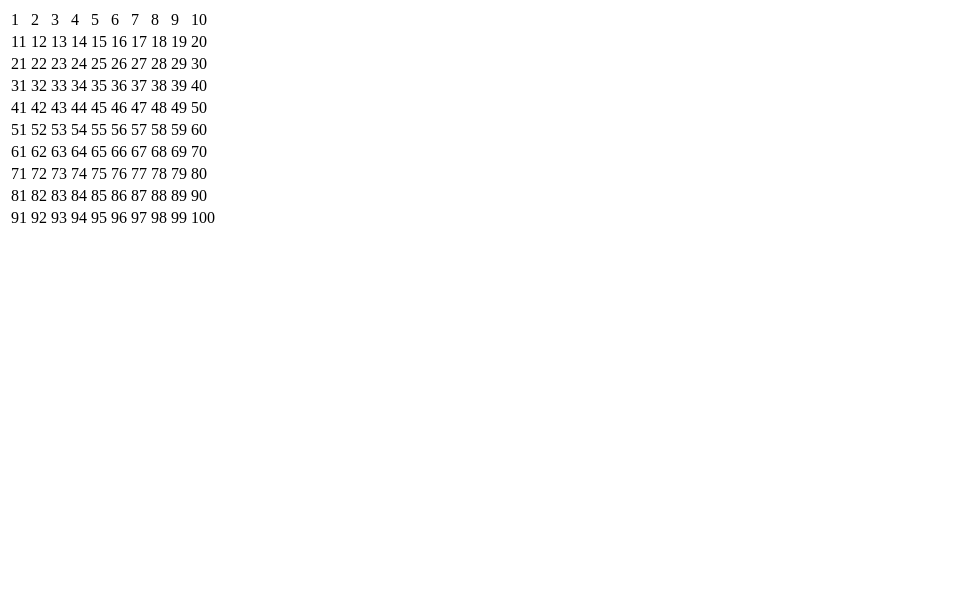
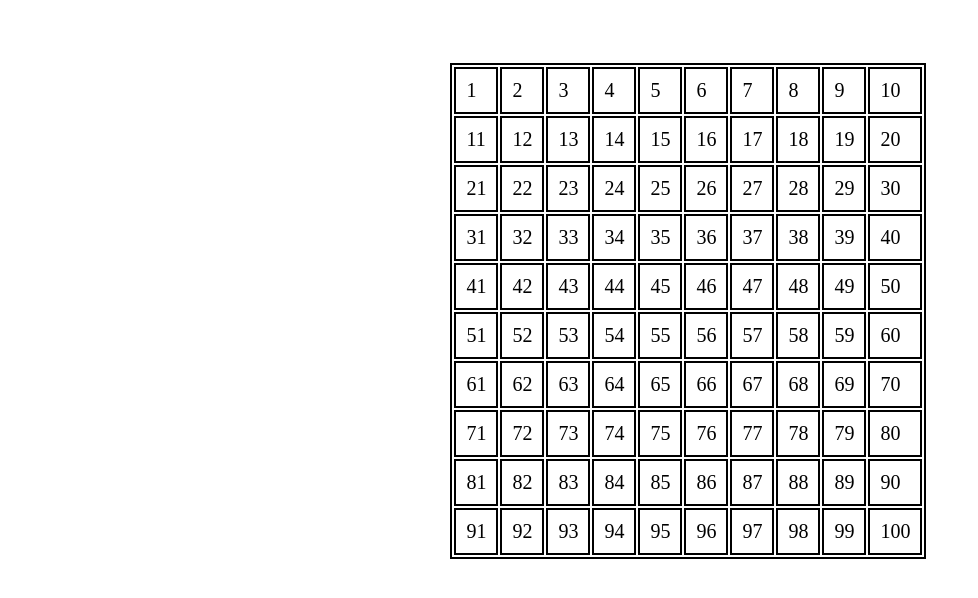
Before and after one commit to mansoor-17/FunnyMinesweeper, a plain HTML site: page index.html in a window 1280 px wide. Shown: the whole page, without its empty margins (0-978 px from the left). Drawn offline with Linux system fonts and the light colour scheme.

Commit message:
final done

```diff
--- a/index.html
+++ b/index.html
@@ -5,6 +5,18 @@
     <meta http-equiv="X-UA-Compatible" content="IE=edge" />
     <meta name="viewport" content="width=device-width, initial-scale=1.0" />
     <title>Funny Minesweeper</title>
+    <style>
+      table {
+        border: 2px solid black;
+        margin-top: 5%;
+        margin-left: 35%;
+      }
+      td {
+        border: 2px solid black;
+        padding: 10px;
+        font-size: 20px;
+      }
+    </style>
   </head>
   <body>
     <table id="table"></table>
@@ -16,7 +28,7 @@
           var number = i * 10 + p;
           c.innerText = number;
           c.setAttribute("id", number);
-          c.addEventListener("click");
+          c.addEventListener("click", displayStar);
           r.appendChild(c);
         }
         document.getElementById("table").appendChild(r);
```
